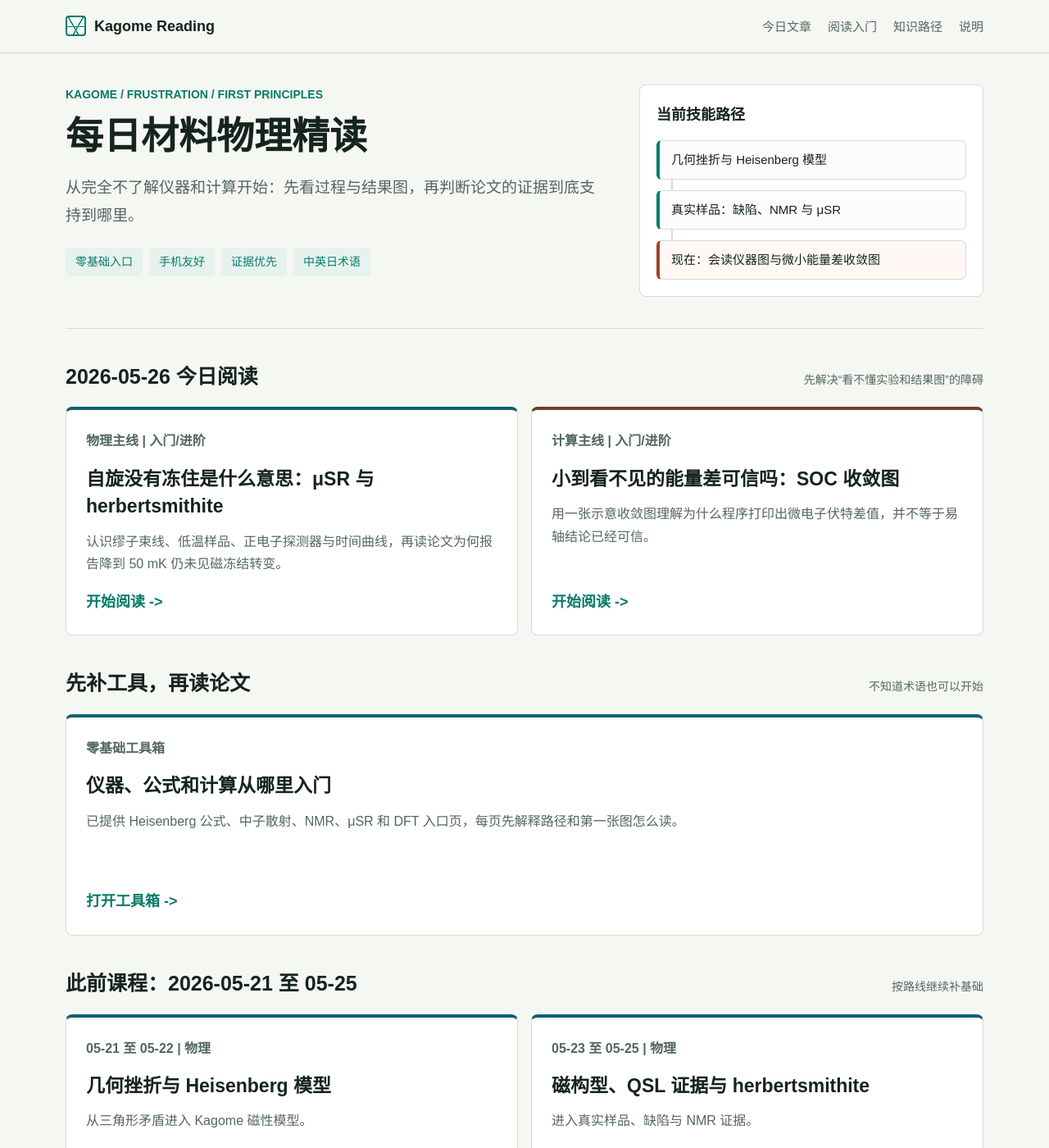
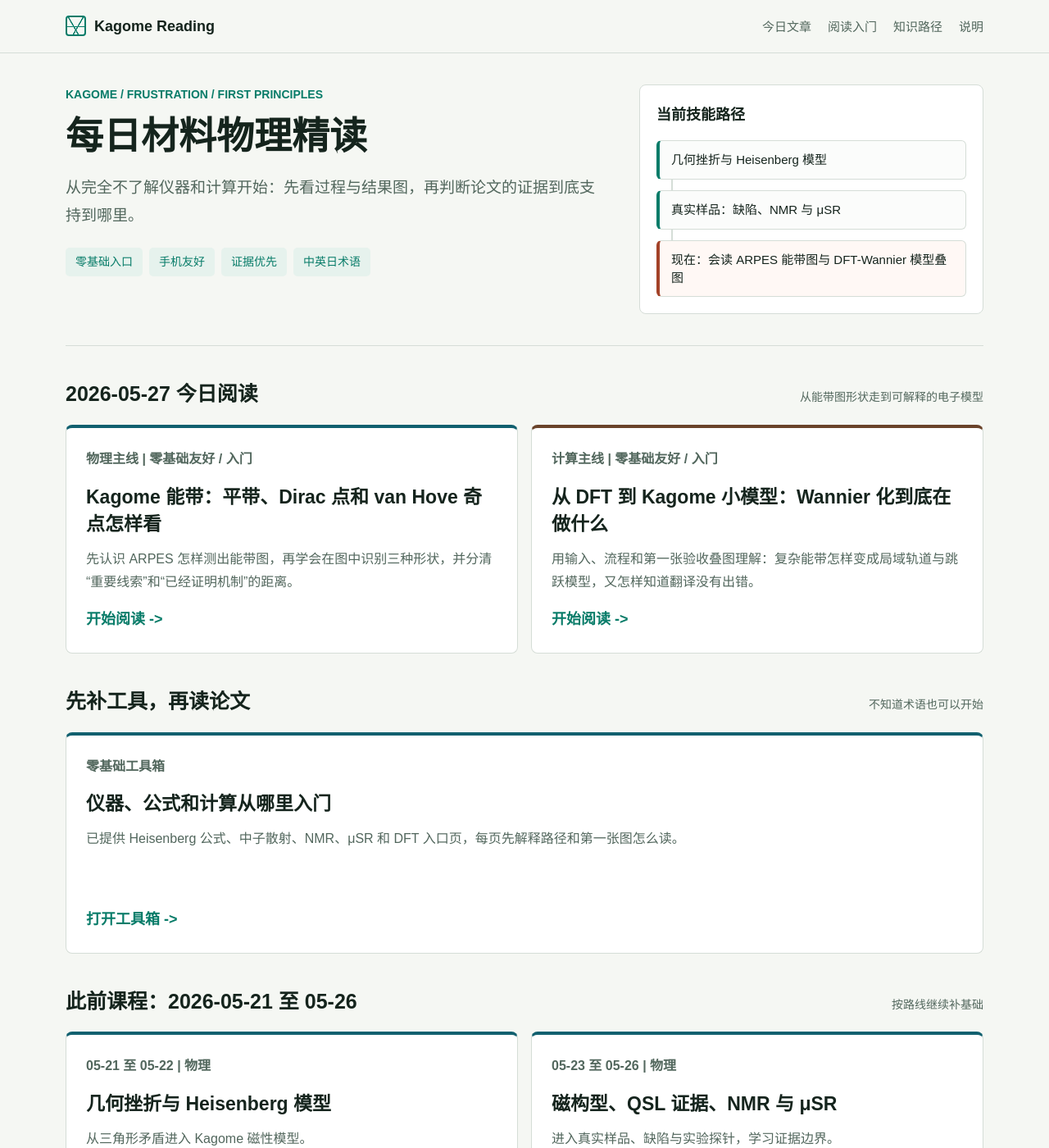
Before and after one commit to 7235212746-jpg/READING, a Jekyll site: the page built from index.html, in a window 1280 px wide and 1400 px high. Shown: the whole window at 82% size. Built offline with Jekyll 4.4.1, drawn with Linux system fonts in a browser that asks for light colours; some of the changed text lies outside the part shown.

Commit message:
Feature 2026-05-27 readings on public homepage

```diff
--- a/index.html
+++ b/index.html
@@ -15,23 +15,23 @@ title: 公开阅读站
     <h2>当前技能路径</h2>
     <div class="node">几何挫折与 Heisenberg 模型</div><div class="connector" aria-hidden="true"></div>
     <div class="node">真实样品：缺陷、NMR 与 μSR</div><div class="connector" aria-hidden="true"></div>
-    <div class="node node-now">现在：会读仪器图与微小能量差收敛图</div>
+    <div class="node node-now">现在：会读 ARPES 能带图与 DFT-Wannier 模型叠图</div>
   </aside>
 </section>
 <section aria-labelledby="latest-title">
-  <div class="section-head"><h2 id="latest-title">2026-05-26 今日阅读</h2><p>先解决“看不懂实验和结果图”的障碍</p></div>
+  <div class="section-head"><h2 id="latest-title">2026-05-27 今日阅读</h2><p>从能带图形状走到可解释的电子模型</p></div>
   <div class="article-list">
     <article class="reading-card physics">
-      <p class="card-label">物理主线 | 入门/进阶</p>
-      <h3>自旋没有冻住是什么意思：μSR 与 herbertsmithite</h3>
-      <p>认识缪子束线、低温样品、正电子探测器与时间曲线，再读论文为何报告降到 50 mK 仍未见磁冻结转变。</p>
-      <a class="read-link" href="{{ '/physics/2026-05-26-musr-spin-freezing/' | relative_url }}">开始阅读 -></a>
+      <p class="card-label">物理主线 | 零基础友好 / 入门</p>
+      <h3>Kagome 能带：平带、Dirac 点和 van Hove 奇点怎样看</h3>
+      <p>先认识 ARPES 怎样测出能带图，再学会在图中识别三种形状，并分清“重要线索”和“已经证明机制”的距离。</p>
+      <a class="read-link" href="{{ '/physics/2026-05-27-kagome-bands-flat-dirac-van-hove/' | relative_url }}">开始阅读 -></a>
     </article>
     <article class="reading-card compute">
-      <p class="card-label">计算主线 | 入门/进阶</p>
-      <h3>小到看不见的能量差可信吗：SOC 收敛图</h3>
-      <p>用一张示意收敛图理解为什么程序打印出微电子伏特差值，并不等于易轴结论已经可信。</p>
-      <a class="read-link" href="{{ '/calculation/2026-05-26-mae-convergence/' | relative_url }}">开始阅读 -></a>
+      <p class="card-label">计算主线 | 零基础友好 / 入门</p>
+      <h3>从 DFT 到 Kagome 小模型：Wannier 化到底在做什么</h3>
+      <p>用输入、流程和第一张验收叠图理解：复杂能带怎样变成局域轨道与跳跃模型，又怎样知道翻译没有出错。</p>
+      <a class="read-link" href="{{ '/calculation/2026-05-27-wannier-tight-binding/' | relative_url }}">开始阅读 -></a>
     </article>
   </div>
 </section>
@@ -45,11 +45,11 @@ title: 公开阅读站
   </article>
 </section>
 <section aria-labelledby="archive-title">
-  <div class="section-head"><h2 id="archive-title">此前课程：2026-05-21 至 05-25</h2><p>按路线继续补基础</p></div>
+  <div class="section-head"><h2 id="archive-title">此前课程：2026-05-21 至 05-26</h2><p>按路线继续补基础</p></div>
   <div class="article-list">
     <article class="reading-card physics"><p class="card-label">05-21 至 05-22 | 物理</p><h3>几何挫折与 Heisenberg 模型</h3><p>从三角形矛盾进入 Kagome 磁性模型。</p><a class="read-link" href="{{ '/physics/2026-05-22-heisenberg-model/' | relative_url }}">阅读 -></a></article>
-    <article class="reading-card physics"><p class="card-label">05-23 至 05-25 | 物理</p><h3>磁构型、QSL 证据与 herbertsmithite</h3><p>进入真实样品、缺陷与 NMR 证据。</p><a class="read-link" href="{{ '/physics/2026-05-25-herbertsmithite-synthesis-nmr/' | relative_url }}">阅读 -></a></article>
+    <article class="reading-card physics"><p class="card-label">05-23 至 05-26 | 物理</p><h3>磁构型、QSL 证据、NMR 与 μSR</h3><p>进入真实样品、缺陷与实验探针，学习证据边界。</p><a class="read-link" href="{{ '/physics/2026-05-26-musr-spin-freezing/' | relative_url }}">阅读 -></a></article>
     <article class="reading-card compute"><p class="card-label">05-21 至 05-23 | 计算</p><h3>磁性 DFT 与收敛曲线</h3><p>学习候选磁结构与基本数值可信度。</p><a class="read-link" href="{{ '/calculation/2026-05-23-convergence-curves/' | relative_url }}">阅读 -></a></article>
-    <article class="reading-card compute"><p class="card-label">05-24 至 05-25 | 计算</p><h3>DFT+U、SOC 与非共线磁性</h3><p>在参数敏感问题上守住结论边界。</p><a class="read-link" href="{{ '/calculation/2026-05-25-soc-noncollinear/' | relative_url }}">阅读 -></a></article>
+    <article class="reading-card compute"><p class="card-label">05-24 至 05-26 | 计算</p><h3>DFT+U、SOC 与 MAE 收敛</h3><p>在参数敏感和微小能量差问题上守住结论边界。</p><a class="read-link" href="{{ '/calculation/2026-05-26-mae-convergence/' | relative_url }}">阅读 -></a></article>
   </div>
 </section>
```
